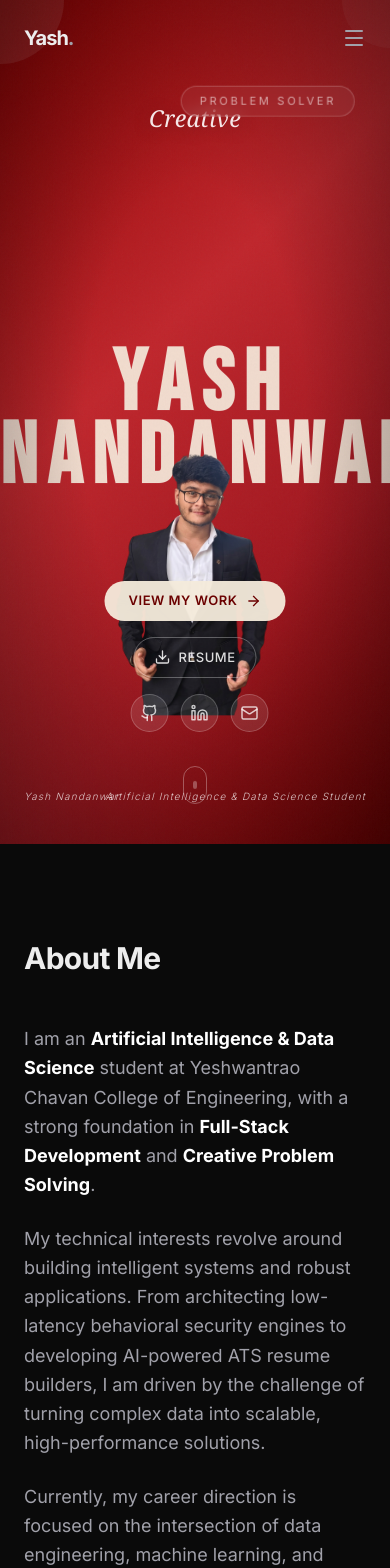
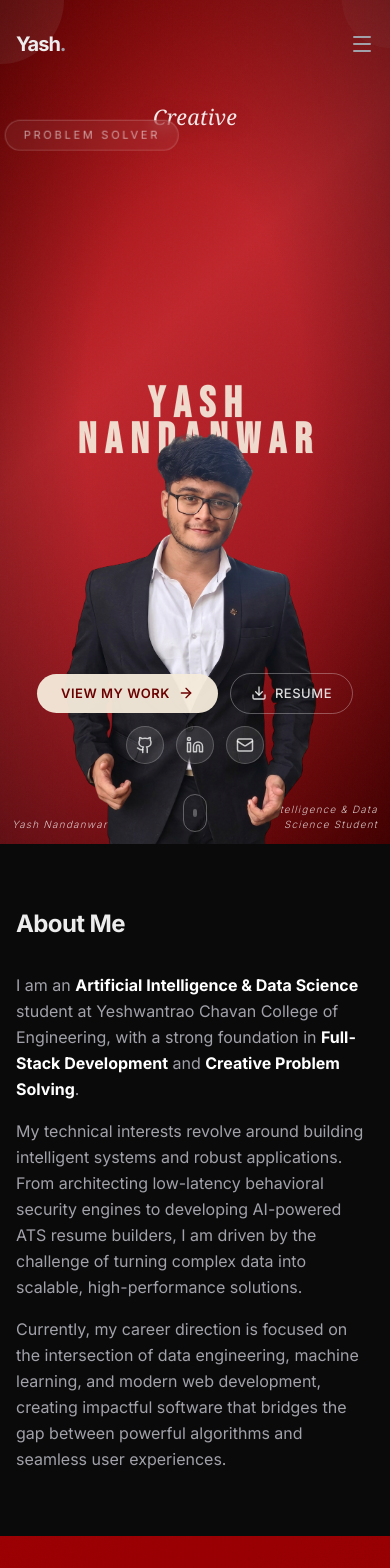
Before and after one commit to YashNandanwar/portfolio, a Next.js app: page / in a window 390 px wide. Shown: the top 1568 px of the page. Built offline with nearby package versions, Linux system fonts and the light colour scheme; a web font is replaced by a local one.

Commit message:
Make portfolio fully responsive across mobile and tablet viewports

```diff
--- a/src/app/globals.css
+++ b/src/app/globals.css
@@ -33,10 +33,14 @@
   body {
     @apply bg-[var(--background)] text-[var(--foreground)] antialiased selection:bg-white/30 selection:text-white;
     font-family: var(--font-sans);
+    overflow-x: hidden;
+    max-width: 100vw;
   }
 
   html {
     scroll-behavior: smooth;
+    overflow-x: hidden;
+    max-width: 100vw;
   }
 }
 
@@ -94,7 +98,7 @@
 /* Giant "PORTFOLIO" background text */
 .hero-big-text {
   font-family: 'Bebas Neue', 'Arial Black', Impact, sans-serif;
-  font-size: clamp(100px, 20vw, 260px);
+  font-size: clamp(44px, 14vw, 260px);
   font-weight: 900;
   letter-spacing: -0.02em;
   line-height: 0.85;
@@ -263,11 +267,12 @@
 /* Responsive adjustments */
 @media (max-width: 768px) {
   .hero-big-text {
-    font-size: clamp(72px, 22vw, 120px);
+    font-size: clamp(34px, 11vw, 96px);
+    letter-spacing: 0.02em;
   }
 
   .hero-script-text {
-    font-size: clamp(22px, 6vw, 38px);
+    font-size: clamp(20px, 5.5vw, 38px);
   }
 
   .hero-svg-figure {
@@ -299,7 +304,7 @@
 /* Watermark "SKILLS" */
 .skills-watermark {
   font-family: 'Bebas Neue', 'Arial Black', Impact, sans-serif;
-  font-size: clamp(140px, 28vw, 340px);
+  font-size: clamp(56px, 16vw, 340px);
   font-weight: 900;
   letter-spacing: -0.02em;
   color: rgba(239, 230, 222, 0.05);
@@ -525,7 +530,7 @@
 /* Heading */
 .exp-heading {
   font-family: 'Bebas Neue', 'Arial Black', Impact, sans-serif;
-  font-size: clamp(46px, 8vw, 96px);
+  font-size: clamp(34px, 8vw, 96px);
   font-weight: 900;
   letter-spacing: 0.04em;
   line-height: 0.9;
@@ -540,7 +545,7 @@
 /* ── Timeline track ── */
 .exp-line-track {
   position: absolute;
-  left: 20px;
+  left: 14px;
   top: 0;
   bottom: 0;
   width: 2px;
--- a/src/components/About.tsx
+++ b/src/components/About.tsx
@@ -4,8 +4,8 @@ import { motion } from "framer-motion";
 
 export function About() {
   return (
-    <section id="about" className="py-24 relative">
-      <div className="container mx-auto px-6">
+    <section id="about" className="py-16 md:py-24 relative">
+      <div className="container mx-auto px-4 sm:px-6">
         <motion.div
           initial={{ opacity: 0, y: 20 }}
           whileInView={{ opacity: 1, y: 0 }}
@@ -13,11 +13,11 @@ export function About() {
           transition={{ duration: 0.5 }}
           className="max-w-4xl mx-auto"
         >
-          <h2 className="text-3xl md:text-5xl font-bold mb-12 tracking-tight">
+          <h2 className="text-2xl sm:text-3xl md:text-5xl font-bold mb-8 md:mb-12 tracking-tight">
             About Me
           </h2>
 
-          <div className="space-y-6 text-lg md:text-xl text-secondary leading-relaxed">
+          <div className="space-y-4 sm:space-y-6 text-base sm:text-lg md:text-xl text-secondary leading-relaxed">
             <p>
               I am an <strong className="text-white">Artificial Intelligence & Data Science</strong> student at Yeshwantrao Chavan College of Engineering, with a strong foundation in <strong className="text-white">Full-Stack Development</strong> and <strong className="text-white">Creative Problem Solving</strong>.
             </p>
--- a/src/components/Footer.tsx
+++ b/src/components/Footer.tsx
@@ -7,9 +7,9 @@ export function Footer() {
   const year = new Date().getFullYear();
 
   return (
-    <footer className="border-t border-border mt-32 py-12">
-      <div className="container mx-auto px-6 flex flex-col md:flex-row justify-between items-center gap-6">
-        <div className="flex flex-col items-center md:items-start gap-2">
+    <footer className="border-t border-border mt-20 md:mt-32 py-8 md:py-12">
+      <div className="container mx-auto px-4 sm:px-6 flex flex-col md:flex-row justify-between items-center gap-6">
+        <div className="flex flex-col items-center md:items-start gap-2 text-center md:text-left">
           <Link href="/" className="text-xl font-bold tracking-tighter">
             Yash<span className="text-secondary">.</span>
           </Link>
@@ -31,7 +31,7 @@ export function Footer() {
           </a>
         </div>
 
-        <div className="text-secondary text-sm">
+        <div className="text-secondary text-sm text-center md:text-right">
           &copy; {year} {resumeData.name}.
         </div>
       </div>
--- a/src/components/Hero.tsx
+++ b/src/components/Hero.tsx
@@ -100,7 +100,7 @@ export function Hero() {
             initial={{ opacity: 0, x: -40 }}
             animate={{ opacity: 1, x: 0 }}
             transition={{ duration: 0.8, delay: 0.9 }}
-            className="absolute bottom-10 left-6 md:left-12 z-20"
+            className="absolute bottom-3 sm:bottom-6 md:bottom-10 left-3 sm:left-6 md:left-12 z-20 max-w-[42%] sm:max-w-none"
           >
             <p className="hero-bottom-label">
               {resumeData.name}
@@ -112,7 +112,7 @@ export function Hero() {
             initial={{ opacity: 1, x: 40 }}
             animate={{ opacity: 1, x: 0 }}
             transition={{ duration: 0.8, delay: 0.9 }}
-            className="absolute bottom-10 right-6 md:right-12 z-20"
+            className="absolute bottom-3 sm:bottom-6 md:bottom-10 right-3 sm:right-6 md:right-12 z-20 max-w-[42%] sm:max-w-none"
           >
             <p className="hero-bottom-label text-right">
               {resumeData.role}
@@ -120,9 +120,8 @@ export function Hero() {
           </motion.div>
 
           {/* Center silhouette / photo area */}
-          <div className=" h-[65%] w-[35%] scale-120 absolute flex items-center justify-center bottom-0 left-1/2 -translate-x-1/2 z-20 pointer-events-none">
-            <img src="./hero.png" alt="" />
-
+          <div className="h-[52%] sm:h-[60%] md:h-[65%] w-[75%] sm:w-[50%] md:w-[35%] scale-110 sm:scale-120 absolute flex items-center justify-center bottom-0 left-1/2 -translate-x-1/2 z-20 pointer-events-none">
+            <img src="./hero.png" alt="" className="max-h-full object-contain" />
           </div>
 
           {/* CTA Buttons — positioned above the bottom labels */}
@@ -130,7 +129,7 @@ export function Hero() {
             initial={{ opacity: 0, y: 30 }}
             animate={{ opacity: 1, y: 0 }}
             transition={{ duration: 0.8, delay: 1.2 }}
-            className="absolute bottom-28 left-1/2 -translate-x-1/2 z-30 flex flex-wrap items-center gap-4 justify-center"
+            className="absolute bottom-20 sm:bottom-24 md:bottom-28 left-1/2 -translate-x-1/2 z-30 flex flex-wrap items-center gap-3 sm:gap-4 justify-center w-full px-4 max-w-md sm:max-w-none"
           >
             <Link
               href="#projects"
@@ -150,7 +149,7 @@ export function Hero() {
               <Download size={16} />
               Resume
             </a>
-            <div className="flex items-center gap-3 ml-2">
+            <div className="flex items-center gap-3 sm:ml-2">
               <a href={resumeData.contact.github} target="_blank" rel="noopener noreferrer" className="hero-icon-btn" aria-label="GitHub">
                 <GithubIcon size={18} />
               </a>
@@ -168,7 +167,7 @@ export function Hero() {
             initial={{ opacity: 0 }}
             animate={{ opacity: 1 }}
             transition={{ delay: 2, duration: 1 }}
-            className="absolute bottom-10 left-1/2 -translate-x-1/2 z-30 flex flex-col items-center gap-2"
+            className="absolute bottom-3 sm:bottom-6 md:bottom-10 left-1/2 -translate-x-1/2 z-30 flex flex-col items-center gap-2 pointer-events-none"
           >
             <div className="hero-scroll-indicator">
               <div className="hero-scroll-dot" />
@@ -182,7 +181,7 @@ export function Hero() {
         initial={{ opacity: 0 }}
         animate={{ opacity: 1 }}
         transition={{ delay: 1.5, duration: 0.8 }}
-        className="absolute top-[12%] left-1/2 z-30 -translate-x-1/2 -translate-y-1/2 ml-40"
+        className="absolute top-[16%] sm:top-[14%] md:top-[12%] left-1/2 z-30 -translate-x-1/2 -translate-y-1/2 ml-0 md:ml-40 px-4 max-w-[90vw] sm:max-w-none flex justify-center"
         style={{
           transform: `translate(calc(-50% + ${mousePos.x * 0.2}px), ${mousePos.y * 0.2}px)`,
         }}
@@ -193,7 +192,7 @@ export function Hero() {
           animate={{ opacity: 1, y: 0 }}
           exit={{ opacity: 0, y: -10 }}
           transition={{ duration: 0.5 }}
-          className="hero-role-ticker w-full text-center"
+          className="hero-role-ticker text-center"
         >
           {roles[currentRoleIndex]}
         </motion.p>
--- a/src/components/Navbar.tsx
+++ b/src/components/Navbar.tsx
@@ -31,7 +31,7 @@ export function Navbar() {
         scrolled ? "glass py-4 shadow-sm shadow-white/5" : "bg-transparent py-6"
       }`}
     >
-      <div className="container mx-auto px-6 flex items-center justify-between">
+      <div className="container mx-auto px-4 sm:px-6 flex items-center justify-between">
         <Link href="/" className="text-xl font-bold tracking-tighter">
           Yash<span className="text-secondary">.</span>
         </Link>
@@ -51,7 +51,7 @@ export function Navbar() {
 
         {/* Mobile Nav Toggle */}
         <button
-          className="md:hidden text-secondary hover:text-white transition-colors"
+          className="md:hidden text-secondary hover:text-white transition-colors p-2 -mr-2"
           onClick={() => setMobileMenuOpen(!mobileMenuOpen)}
           aria-label="Toggle menu"
         >
@@ -66,7 +66,7 @@ export function Navbar() {
             initial={{ opacity: 0, y: -20 }}
             animate={{ opacity: 1, y: 0 }}
             exit={{ opacity: 0, y: -20 }}
-            className="absolute top-full left-0 w-full glass border-t-0 flex flex-col items-center py-6 gap-6 md:hidden shadow-lg shadow-black/50"
+            className="absolute top-full left-0 w-full glass backdrop-blur-xl border-t-0 flex flex-col items-center py-6 gap-6 md:hidden shadow-lg shadow-black/50"
           >
             {navLinks.map((link) => (
               <Link
--- a/src/components/Skills.tsx
+++ b/src/components/Skills.tsx
@@ -183,7 +183,7 @@ export function Skills() {
   return (
     <section
       id="skills"
-      className="skills-section relative py-24 overflow-hidden"
+      className="skills-section relative py-16 md:py-24 overflow-hidden"
       style={{ background: "linear-gradient(160deg, #9A0002 0%, #7A0001 50%, #5C0001 100%)" }}
     >
       {/* Grain overlay */}
@@ -202,7 +202,7 @@ export function Skills() {
         style={{ background: "radial-gradient(circle, rgba(239,230,222,0.07) 0%, transparent 70%)" }}
       />
 
-      <div className="relative z-10 container mx-auto px-6 md:px-12">
+      <div className="relative z-10 container mx-auto px-4 sm:px-6 md:px-12">
 
         {/* Section heading */}
         <motion.div
@@ -210,7 +210,7 @@ export function Skills() {
           whileInView={{ opacity: 1, x: 0 }}
           viewport={{ once: true, margin: "-80px" }}
           transition={{ duration: 0.7 }}
-          className="mb-14"
+          className="mb-10 md:mb-14"
         >
           <p className="skills-eyebrow">What I work with</p>
           <h2 className="skills-heading">
```
Also changed, not shown: src/components/Achievements.tsx (+9 -9 lines), src/components/Contact.tsx (+5 -5 lines), src/components/Education.tsx (+12 -12 lines), src/components/Experience.tsx (+6 -6 lines), src/components/Projects.tsx (+16 -16 lines).
